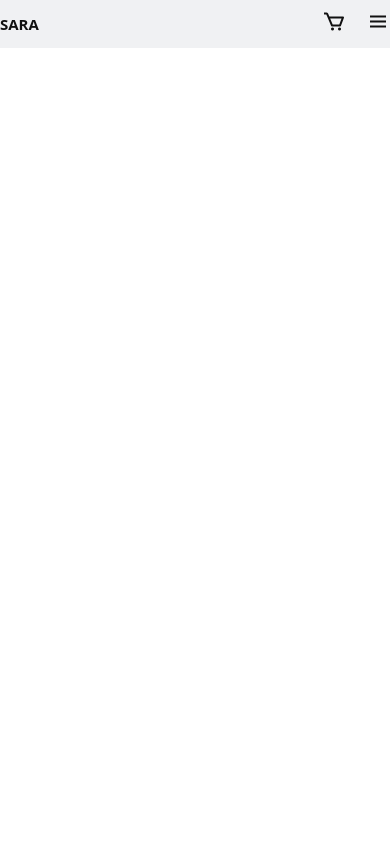
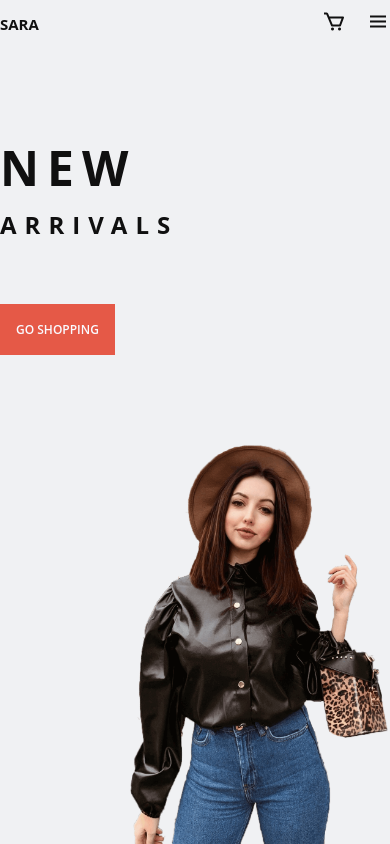
Before and after one commit to zpallday/e-comm, a plain HTML site: page index.html in a window 390 px wide. Drawn offline with nearby package versions, Linux system fonts and the light colour scheme.

Commit message:
Home page on mobile view

```diff
--- a/css/style.css
+++ b/css/style.css
@@ -174,3 +174,49 @@ img {
 .active {
     color: var(--first-color)
 }
+
+
+.home {
+    background-color: var(--grey-color);
+}
+
+.home__container{
+    height: calc(100vh - var(--header-height));
+}
+
+.home__data{
+    padding-top: 6rem
+;}
+
+.home__title{
+    align-items: center;
+    font-size: var(--big-font-size);
+    line-height: 1;
+    letter-spacing: .5rem;
+    margin-bottom: 4rem;
+}
+
+.home__title span{
+    font-size: var(--h1-font-size);
+}
+
+.home__img{
+    position: absolute;
+    right: 0;
+    bottom: 0;
+    width: 260px;
+}
+
+.button {
+    display: inline-block;
+    background-color: var(--first-color);
+    color: var(--white-color);
+    padding: 1rem;
+    font-size: var(--small-font-size);
+    font-weight: var(--font-semi);
+    translate: .3s;
+}
+
+.button:hover {
+    background-color: var(--first-color-alt);
+}
--- a/index.html
+++ b/index.html
@@ -32,6 +32,16 @@
             </nav>
         </header>
         <main class="1-main">
+                <section class="home" id="home">
+                    <div class="home__container bd-grid">
+                        <div class='home__data'>
+                            <h1 class="home__title">NEW<br><span>ARRIVALS</span></h1>
+                            <a href="#featured" class="button">GO SHOPPING</a>
+                        </div>
+                        <img src="images/home.png" alt="" class="home__img">
+                    </div>
+                </section>
+
         </main>
         <script src="js/main.js"></script>
     </body>
```
